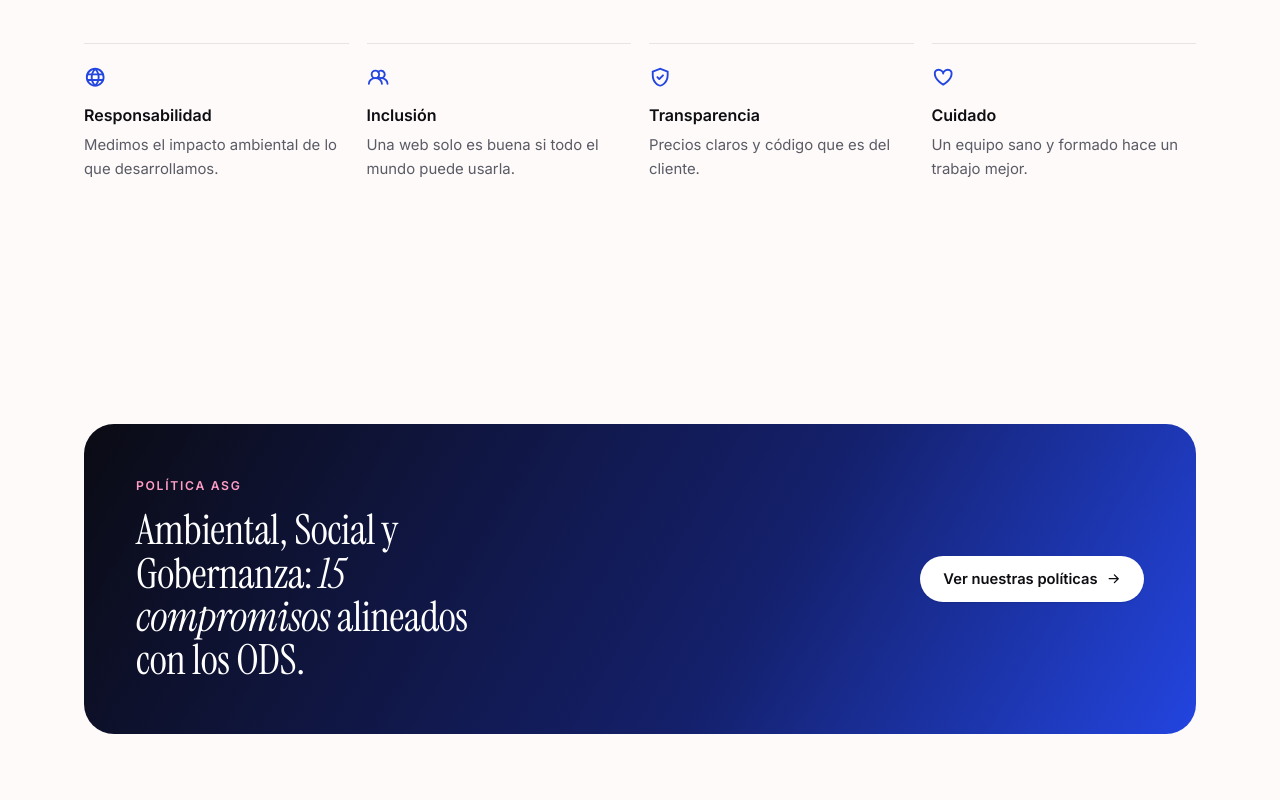
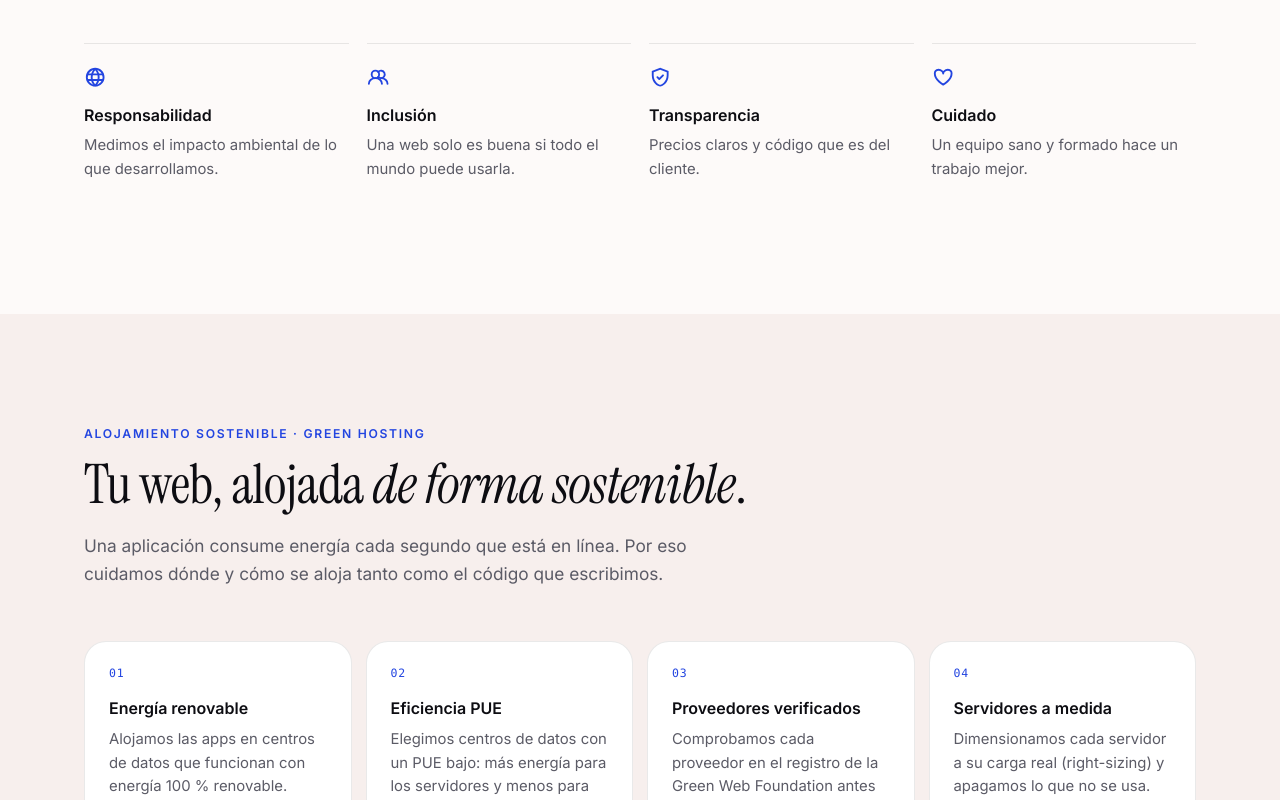
Before and after one commit to stuffsergio/fair-studio, a React (Vite) app: page / in a window 1280 px wide. Shown: the part 2815-3615 px from the top of the page. Built offline with nearby package versions, Linux system fonts and the light colour scheme.

Commit message:
Añadir sección de green hosting y ampliar el compromiso de alojamiento verde

```diff
--- a/src/data.js
+++ b/src/data.js
@@ -1,8 +1,8 @@
 export const policies = {
  "ambiental": [
   {
-   "t": "Infraestructura y alojamiento verde",
-   "d": "Alojamos todas las aplicaciones web y móviles que desarrollamos en proveedores de hosting que utilizan energías 100 % renovables, como la solar, y cuentan con certificaciones de gestión ambiental verificables como la ISO 14001."
+   "t": "Infraestructura y alojamiento verde (green hosting)",
+   "d": "Alojamos todas las aplicaciones web y móviles que desarrollamos en proveedores de hosting que utilizan energías 100 % renovables, como la solar, y cuentan con certificaciones de gestión ambiental verificables como la ISO 14001. Antes de contratar comprobamos que el proveedor figura como verde en el registro de la Green Web Foundation, elegimos centros de datos con un PUE (eficiencia energética) bajo y dimensionamos cada servidor a su carga real para no mantener máquinas sobredimensionadas encendidas."
   },
   {
    "t": "Desarrollo bajo el principio de Sustainability by Design",
@@ -70,8 +70,8 @@ export const policies = {
 export const odsRows = [
  {
   "dim": "Ambiental (A)",
-  "title": "Servidores y alojamiento verde",
-  "desc": "alojar las aplicaciones web y móviles en proveedores de hosting que utilicen energías 100 % renovables y cuenten con certificación ISO 14001.",
+  "title": "Servidores y alojamiento verde (green hosting)",
+  "desc": "alojar las aplicaciones web y móviles en proveedores de hosting que utilicen energías 100 % renovables y cuenten con certificación ISO 14001, verificados en la Green Web Foundation y con servidores dimensionados a su carga real.",
   "ods": [
    {
     "n": "ODS 7",
--- a/src/pages/Home.jsx
+++ b/src/pages/Home.jsx
@@ -17,6 +17,16 @@ const steps = [
   { icon: Pencil, t: 'Diseño', d: 'Prototipos claros y accesibles (WCAG AA) que validamos contigo.' },
   { icon: Code, t: 'Desarrollo', d: 'Código limpio y eficiente, alojado en infraestructura con energía renovable.' },
   { icon: Bulb, t: 'Lanzamiento y formación', d: 'Te entregamos el código y te enseñamos a gestionarlo con total autonomía.' },
+]
+const green = [
+  { k: '01', t: 'Energía renovable', d: 'Alojamos las apps en centros de datos que funcionan con energía 100 % renovable.' },
+  { k: '02', t: 'Eficiencia PUE', d: 'Elegimos centros de datos con un PUE bajo: más energía para los servidores y menos para refrigeración.' },
+  { k: '03', t: 'Proveedores verificados', d: 'Comprobamos cada proveedor en el registro de la Green Web Foundation antes de contratarlo.' },
+  { k: '04', t: 'Servidores a medida', d: 'Dimensionamos cada servidor a su carga real (right-sizing) y apagamos lo que no se usa.' },
+  { k: '05', t: 'CDN y caché', d: 'Servimos el contenido desde el punto más cercano y cacheamos para evitar peticiones repetidas.' },
+  { k: '06', t: 'Imágenes eficientes', d: 'Formatos modernos (AVIF, WebP), tamaños adaptados y carga diferida.' },
+  { k: '07', t: 'Despliegues carbon-aware', d: 'Programamos builds y tareas pesadas en las horas en que la red eléctrica es más limpia.' },
+  { k: '08', t: 'Medimos la huella', d: 'Analizamos cada web con herramientas como Website Carbon y compartimos el resultado con el cliente.' },
 ]
 const values = [
   { icon: Globe, t: 'Responsabilidad', d: 'Medimos el impacto ambiental de lo que desarrollamos.' },
@@ -102,6 +112,25 @@ export default function Home() {
         </div>
       </section>
 
+      <section className="section section-alt" id="green-hosting">
+        <div className="wrap">
+          <Reveal className="section-head">
+            <p className="eyebrow">Alojamiento sostenible · Green hosting</p>
+            <h2>Tu web, alojada <em>de forma sostenible</em>.</h2>
+            <p className="lead">Una aplicación consume energía cada segundo que está en línea. Por eso cuidamos dónde y cómo se aloja tanto como el código que escribimos.</p>
+          </Reveal>
+          <div className="grid g4 green">
+            {green.map((g, i) => (
+              <Reveal key={g.k} delay={(i % 4) * 0.05} className="green-item">
+                <span className="green-k">{g.k}</span>
+                <strong>{g.t}</strong>
+                <span>{g.d}</span>
+              </Reveal>
+            ))}
+          </div>
+        </div>
+      </section>
+
       <section className="section" id="compromiso">
         <div className="wrap">
           <Reveal className="asg-banner">
--- a/src/styles.css
+++ b/src/styles.css
@@ -200,3 +200,10 @@ tbody tr{transition:background-color 150ms var(--ease-out)}
 .form-ok{text-align:center;display:flex;flex-direction:column;align-items:center;gap:10px;padding:30px 10px;color:var(--ink)}
 .form-ok svg{color:var(--c2)}.form-ok p{color:var(--muted);margin:0 0 10px}
 .btn[disabled]{opacity:.6;cursor:progress}
+
+/* ---------- Green hosting ---------- */
+.green{gap:14px}
+.green-item{display:flex;flex-direction:column;gap:6px;padding:24px;background:#fff;border:1px solid var(--line);border-radius:22px;transition:transform 250ms var(--ease-out),box-shadow 250ms var(--ease-out)}
+@media (hover:hover) and (pointer:fine){.green-item:hover{transform:translateY(-3px);box-shadow:0 18px 40px -22px rgba(35,69,224,.35)}}
+.green-k{font:500 .72rem ui-monospace,Menlo,monospace;color:var(--c2);letter-spacing:.08em;margin-bottom:10px}
+.green-item span:last-child{color:var(--muted);font-size:.93rem}
```
